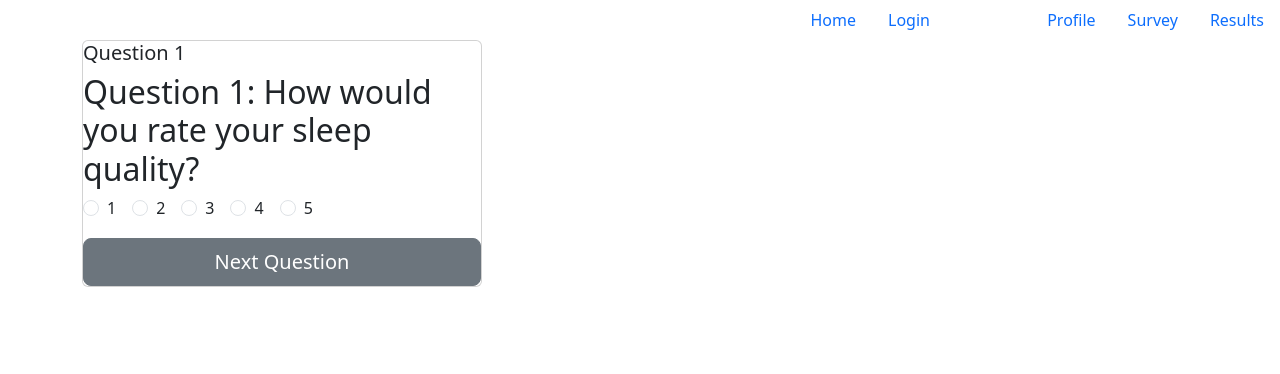
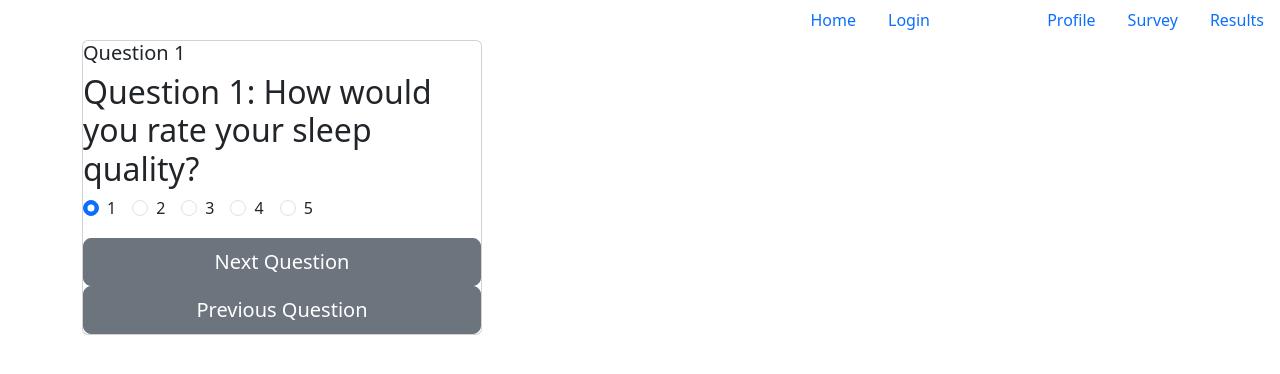
Before and after one commit to MAT-2/stress-free-me-v2, a React (Vite) app in the folder client/: page /survey in a window 1280 px wide. Shown: the top 374 px of the page. Built offline with nearby package versions, Linux system fonts and the light colour scheme; what react-native would draw is missing.

Commit message:
Added references. Added functions to be use in Survey forms to retrieve and save selected options. Added comments to keep track of progress, added references in README, and added a window.location.assign method to go to the Results page once questions are completely cycled through.

```diff
--- a/client/src/pages/Survey.jsx
+++ b/client/src/pages/Survey.jsx
@@ -43,20 +43,44 @@ const survey = {
 
 function SurveyQuestions() {
   const [activeQuestion, setActiveQuestion] = useState(0);
-  // const [selectedAnswer, setSelectedAnswer] = useState("");
+  const [selectedOption, setSelectedOption] = useState("1");
 
   //Retrieve the question
   const { questions } = survey;
 
+  //Created two functions: onValueChange helps to update values for the selectedOption
+  //The formSubmit function prevents our page to reloading, and also logs the value for selectedOption to see if it works via console.log.
+  function onValueChange(event) {
+    setSelectedOption(event.target.value);
+  }
+
+  function formSubmit(event) {
+    event.preventDefault();
+    console.log(selectedOption);
+  }
+
   //Creating a click event to move onto the next question.
   const nextQuestion = () => {
-    setActiveQuestion((prev) => prev + 1);
-    // setSelectedAnswer
-    // ? {
-    //   ...prev,
+    //TODO: create an if statement to cycle through the array for each question. If it is at end of array, the button
+    //will lead to another page for the results.
+    if (activeQuestion === survey.length - 1) {
+      //TODO: Insert location.replace or location.assign to go to results page once questions are cycled through completely.
+      window.location.assign("../pages/Results");
+    } else {
+      setActiveQuestion((prev) => prev + 1);
+      //TODO: Need store response using State, so when time comes, all info is passed into mutation to put data into database.
+    }
+  };
 
-    // }
-    // : {}
+  //Creating a click event to go to previous question.
+
+  const previousQuestion = () => {
+    if (activeQuestion === survey.length + 1) {
+      //TODO: Insert location.replace to go to results page once questions are cycled through completely.
+    } else {
+      setActiveQuestion((prev) => prev - 1);
+      //TODO: populate question here, will need to have the saved responses using state.
+    }
   };
 
   return (
@@ -64,7 +88,7 @@ function SurveyQuestions() {
       <Card style={{ width: "25rem" }}>
         <Card.Title>Question 1</Card.Title>
         <h2>{questions[activeQuestion].question}</h2>
-        <Form>
+        <Form onSubmit={formSubmit}>
           {["radio"].map((type) => (
             <div key={`inline-${type}`} className="mb-3">
               <Form.Check
@@ -74,6 +98,8 @@ function SurveyQuestions() {
                 type={type}
                 id={`inline-${type}-1`}
                 value="1"
+                checked={selectedOption === "1"}
+                onChange={onValueChange}
               />
               <Form.Check
                 inline
@@ -82,6 +108,8 @@ function SurveyQuestions() {
                 type={type}
                 id={`inline-${type}-2`}
                 value="2"
+                checked={selectedOption === "2"}
+                onChange={onValueChange}
               />
               <Form.Check
                 inline
@@ -90,6 +118,8 @@ function SurveyQuestions() {
                 type={type}
                 id={`inline-${type}-3`}
                 value="3"
+                checked={selectedOption === "3"}
+                onChange={onValueChange}
               />
               <Form.Check
                 inline
@@ -98,6 +128,8 @@ function SurveyQuestions() {
                 type={type}
                 id={`inline-${type}-4`}
                 value="4"
+                checked={selectedOption === "4"}
+                onChange={onValueChange}
               />
               <Form.Check
                 inline
@@ -106,6 +138,8 @@ function SurveyQuestions() {
                 type={type}
                 id={`inline-${type}-5`}
                 value="5"
+                checked={selectedOption === "5"}
+                onChange={onValueChange}
               />
             </div>
           ))}
@@ -117,6 +151,14 @@ function SurveyQuestions() {
           onClick={nextQuestion}
         >
           Next Question
+        </Button>
+        <Button
+          variant="secondary"
+          size="lg"
+          id="nextButton"
+          onClick={previousQuestion}
+        >
+          Previous Question
         </Button>
       </Card>
       {/* <Card style={{ width: "25rem" }}>
```
Also changed, not shown: 1 other file (tests, documents, lock files or other folders).
